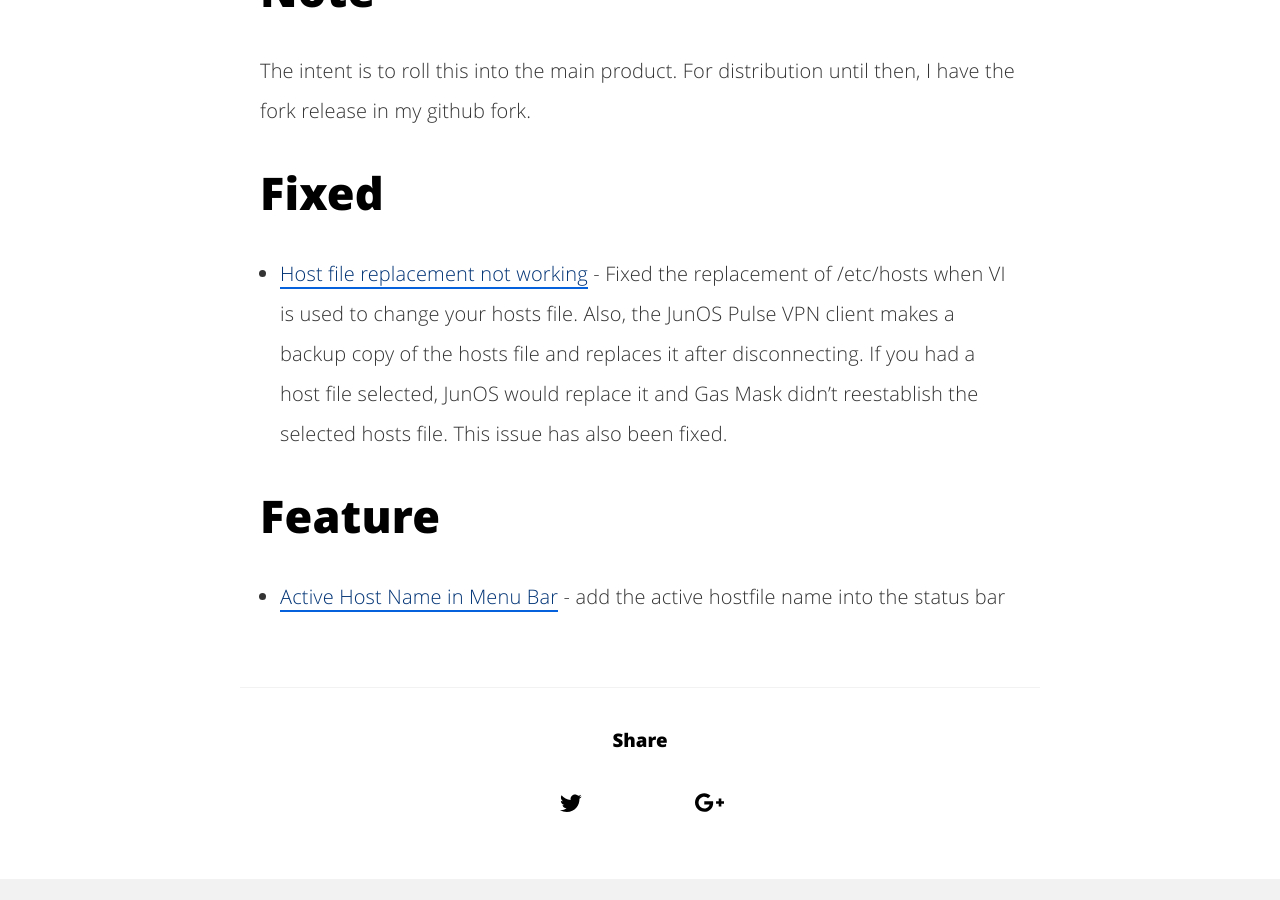
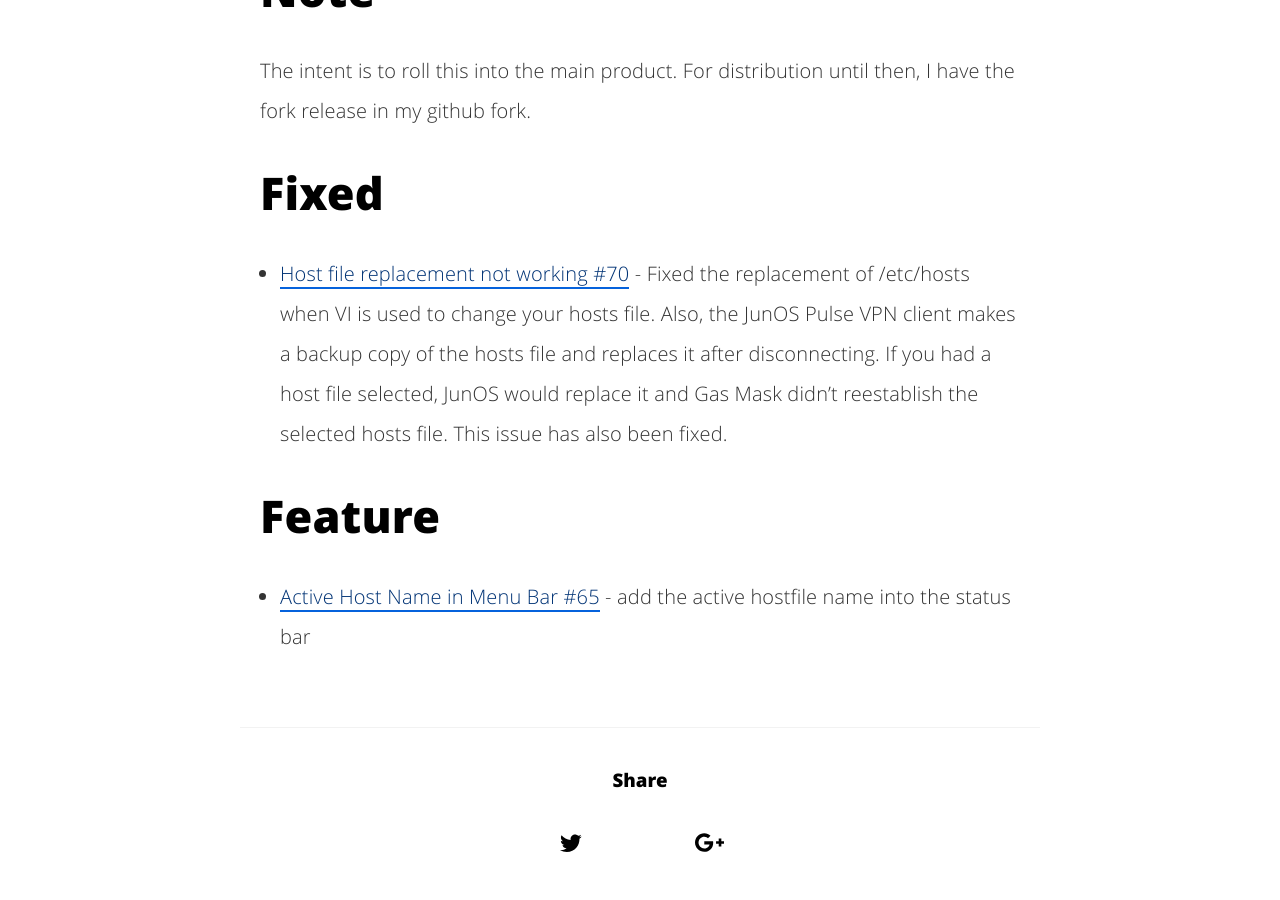
Before and after one commit to trevershick/trevershick.github.io, a Jekyll site: the page built from _posts/2015-11-02-gasmask-081-released.md, in a window 1280 px wide and 900 px high, scrolled down 1052 px. Built offline with Jekyll 4.4.1, drawn with Linux system fonts in a browser that asks for light colours; comment, search, counter and statistics services are not loaded.

Commit message:
Fix bad link

```diff
--- a/_posts/2015-11-02-gasmask-081-released.md
+++ b/_posts/2015-11-02-gasmask-081-released.md
@@ -16,8 +16,8 @@
 
 # Fixed
 
-* [Host file replacement not working](2ndalpha/gasmask#70) - Fixed the replacement of /etc/hosts when VI is used to change your hosts file.   Also, the JunOS Pulse VPN client makes a backup copy of the hosts file and replaces it after disconnecting.  If you had a host file selected, JunOS would replace it and Gas Mask didn't reestablish the selected hosts file. This issue has also been fixed.
+* [Host file replacement not working #70](https://github.com/2ndalpha/gasmask/pull/70) - Fixed the replacement of /etc/hosts when VI is used to change your hosts file.   Also, the JunOS Pulse VPN client makes a backup copy of the hosts file and replaces it after disconnecting.  If you had a host file selected, JunOS would replace it and Gas Mask didn't reestablish the selected hosts file. This issue has also been fixed.
 
 # Feature
 
-* [Active Host Name in Menu Bar](2ndalpha/gasmask#65) - add the active hostfile name into the status bar
+* [Active Host Name in Menu Bar #65](https://github.com/2ndalpha/gasmask/issues/65) - add the active hostfile name into the status bar
```
